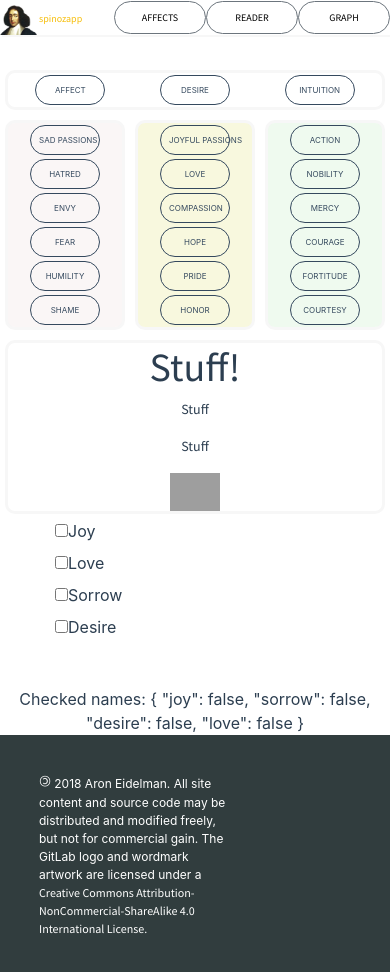
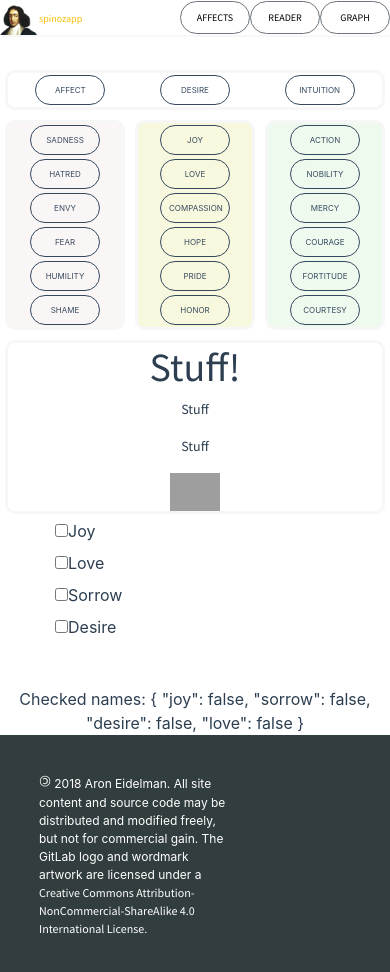
Before and after one commit to h3xar0n/spinozapp-v3, a Vue app: page /affects in a window 390 px wide. Shown: the top 972 px of the page. Built offline with nearby package versions, Linux system fonts and the light colour scheme; grey boxes are pictures that could not be loaded; some icons are missing.

Commit message:
Override VBS

```diff
--- a/src/App.vue
+++ b/src/App.vue
@@ -20,8 +20,6 @@
 </script>
 
 <style>
-  @import './assets/css/styles.css';
-
   #app {
     -webkit-font-smoothing: antialiased;
     -moz-osx-font-smoothing: grayscale;
@@ -30,8 +28,5 @@
     padding-top: 65px;
     min-height: 100vh;
   }
-/*
-  .view {
-    padding-bottom: 100px
-  } */
+  @import './assets/css/styles.css';
 </style>
--- a/src/assets/css/styles.css
+++ b/src/assets/css/styles.css
@@ -74,3 +74,10 @@ a {
   background-color: #313d3e;
   color: white;
 }
+
+@media (max-width: 595px) {
+  .btn-secondary {
+    font-size: 8px;
+    width: 70px;
+  }
+}
--- a/src/components/Header.vue
+++ b/src/components/Header.vue
@@ -12,6 +12,11 @@
 </template>
 
 <style scoped>
+  .main-nav {
+    display: flex;
+    justify-content: space-between!important;
+  }
+
   .spinoza-img {
     height: 60px;
     width: auto;
@@ -42,7 +47,7 @@
     box-shadow: 2px 2px #f7f7f7;
   }
 
-  @media (max-width: 400px) {
+  @media (max-width: 524px) {
     .spinoza-img {
       height: 30px;
     }
--- a/src/components/affects/Affects.vue
+++ b/src/components/affects/Affects.vue
@@ -11,7 +11,7 @@
         </div>
         <div class="affections">
           <div class="sad passions">
-            <b-button @click="affect = 'sad'">Sad Passions</b-button>
+            <b-button @click="affect = 'sad'">Sadness</b-button>
             <b-button @click="affect = 'hate'">Hatred</b-button>
             <b-button @click="affect = 'envy'">Envy</b-button>
             <b-button @click="affect = 'fear'">Fear</b-button>
@@ -19,7 +19,7 @@
             <b-button @click="affect = 'shame'">Shame</b-button>
           </div>
           <div class="joyful passions">
-            <b-button @click="affect = 'joy'">Joyful Passions</b-button>
+            <b-button @click="affect = 'joy'">Joy</b-button>
             <b-button @click="affect = 'love'">Love</b-button>
             <b-button @click="affect = 'compassion'">Compassion</b-button>
             <b-button @click="affect = 'hope'">Hope</b-button>
```
